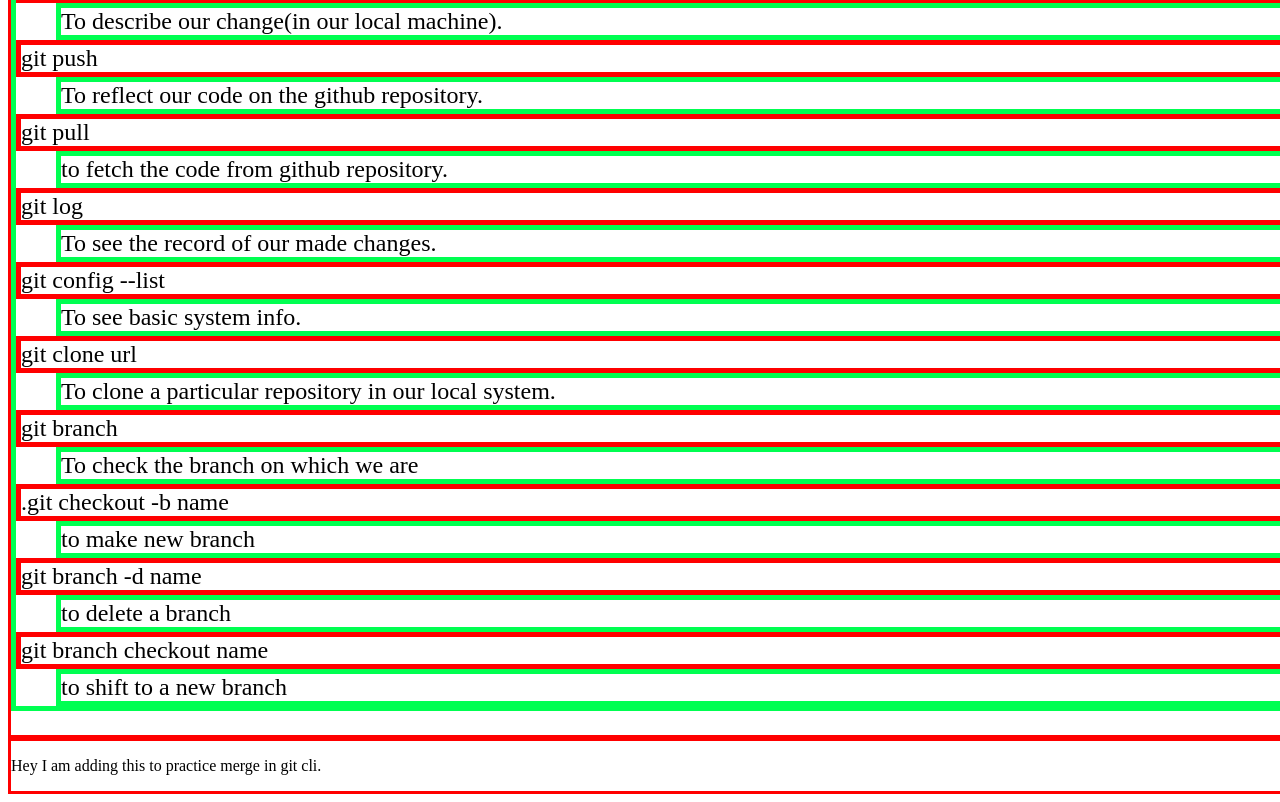
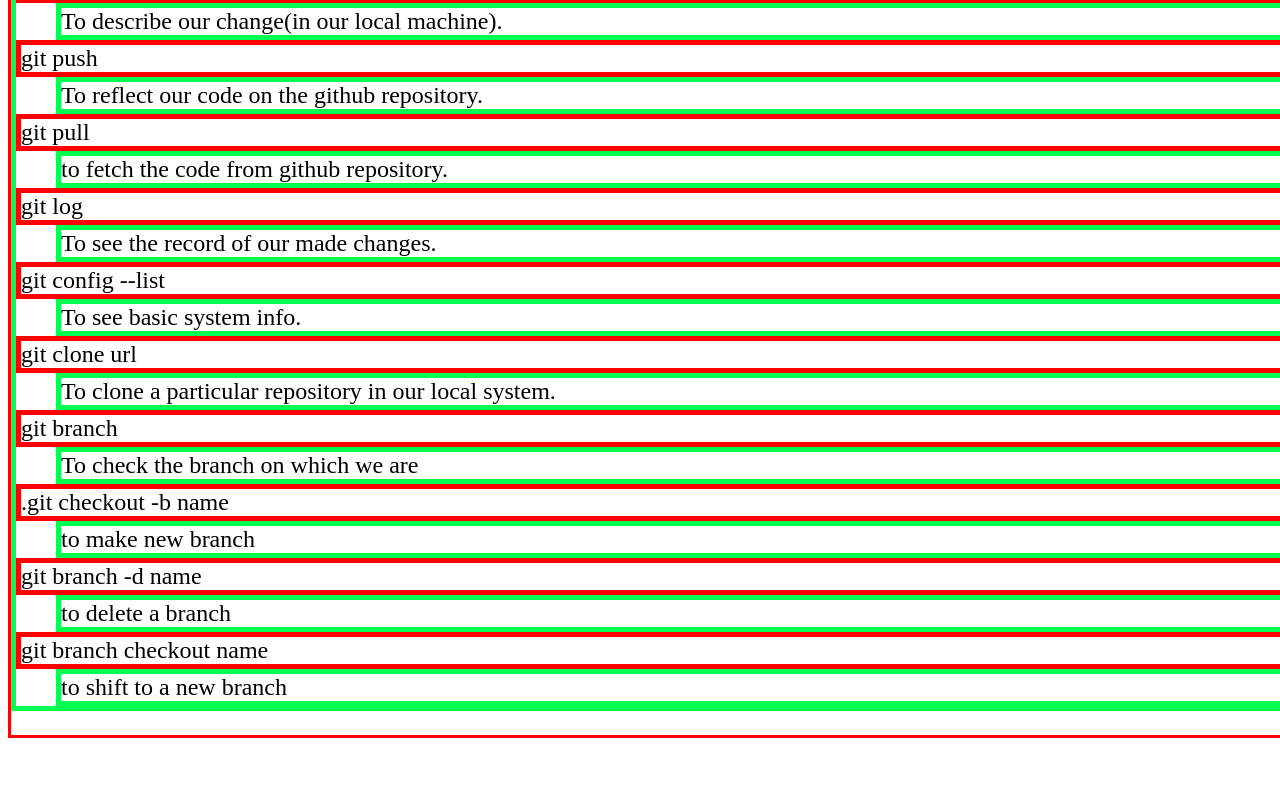
Before and after one commit to Zakir2855/commands-of-git, a plain HTML site: page index.html in a window 1280 px wide. Shown: the part 471-1273 px from the top of the page. After the commit the page ends 1217 px from the top, so only its background shows below. Drawn offline with Linux system fonts and the light colour scheme.

Commit message:
removed para

```diff
--- a/index.html
+++ b/index.html
@@ -56,8 +56,6 @@ working.</dd>
 <dd>to shift to a new branch</dd>
 </dl>
     </div>
-    <div class="second">
-        <p>Hey I am adding this to practice merge in git cli.</p>
-    </div>
+
 </body>
 </html>
```
